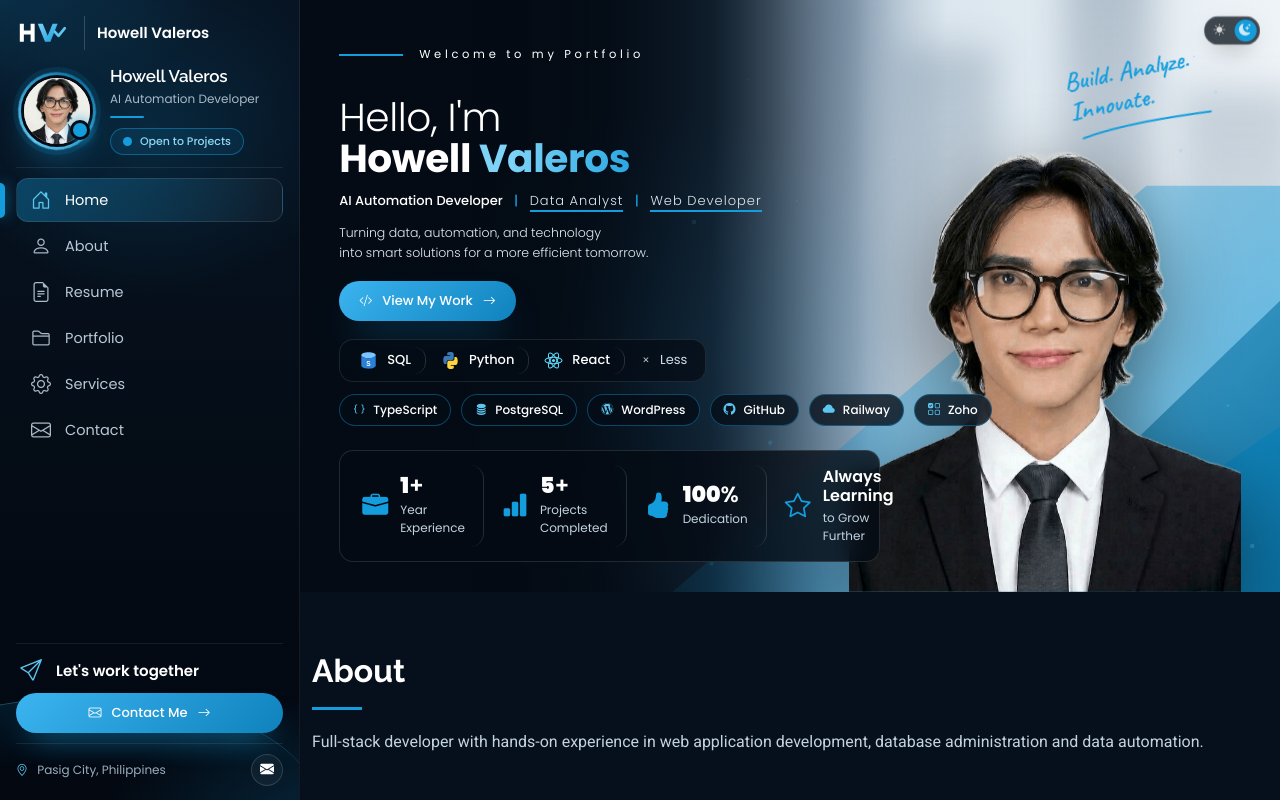
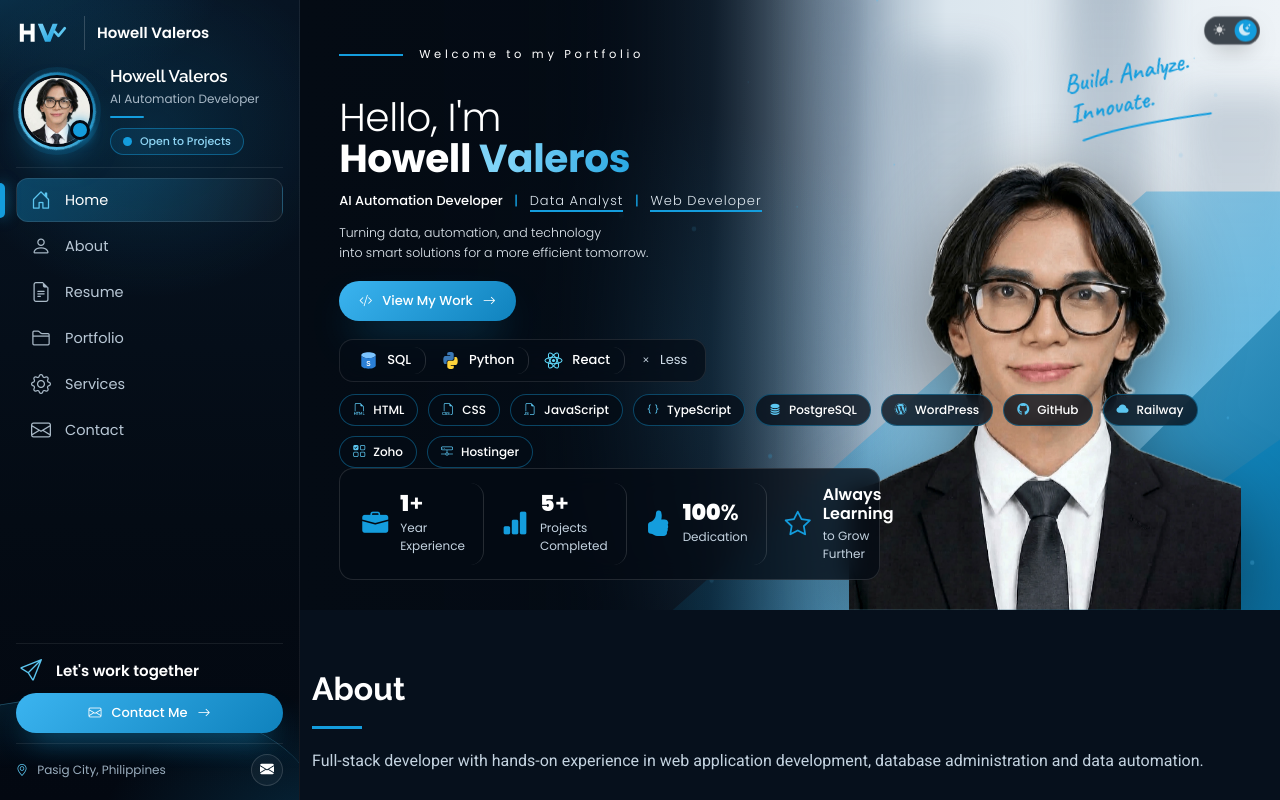
Before and after one commit to arcdesignconstructionservices-code/Howell-Portfolio-, a website: page index.html in a window 1280 px wide. Both pictures are taken after a click on the button "More". Shown: the top 800 px of the page. Drawn offline with Linux system fonts and the light colour scheme.

Commit message:
Add HTML, CSS, JavaScript and Hostinger to the tech chips
Co-Authored-By: Claude Sonnet 5.5 <noreply@anthropic.com>

```diff
--- a/assets/css/custom.css
+++ b/assets/css/custom.css
@@ -198,7 +198,7 @@ a { color: var(--accent-color); }
 .tech-bar .more i { transition: transform .3s; }
 .tech-bar .more[aria-expanded="true"] i { transform: rotate(45deg); }
 .tech-extra { list-style: none; display: flex; flex-wrap: wrap; gap: 10px; margin: 0; padding: 0; max-height: 0; opacity: 0; overflow: hidden; transition: max-height .5s, opacity .4s, margin .4s; }
-.tech-extra.open { max-height: 140px; opacity: 1; margin-top: 12px; }
+.tech-extra.open { max-height: 200px; opacity: 1; margin-top: 12px; }
 .tech-extra li { display: flex; align-items: center; gap: 8px; padding: 8px 16px; border-radius: 50px; background: rgba(5, 12, 22, .78); border: 1px solid rgba(20, 157, 221, .4); color: #fff; font: 500 13px var(--nav-font); backdrop-filter: blur(8px); transform: translateY(8px); transition: transform .35s, background .25s; }
 .tech-extra.open li { transform: none; }
 .tech-extra.open li:nth-child(2) { transition-delay: .05s; } .tech-extra.open li:nth-child(3) { transition-delay: .1s; }
--- a/index.html
+++ b/index.html
@@ -121,12 +121,16 @@
           <li class="more" id="techMore" role="button" tabindex="0" aria-expanded="false" aria-controls="techExtra"><i class="bi bi-plus"></i> More</li>
         </ul>
         <ul class="tech-extra" id="techExtra">
+          <li><i class="bi bi-filetype-html"></i>HTML</li>
+          <li><i class="bi bi-filetype-css"></i>CSS</li>
+          <li><i class="bi bi-filetype-js"></i>JavaScript</li>
           <li><i class="bi bi-braces"></i>TypeScript</li>
           <li><i class="bi bi-database-fill"></i>PostgreSQL</li>
           <li><i class="bi bi-wordpress"></i>WordPress</li>
           <li><i class="bi bi-github"></i>GitHub</li>
           <li><i class="bi bi-cloud-fill"></i>Railway</li>
           <li><i class="bi bi-ui-checks-grid"></i>Zoho</li>
+          <li><i class="bi bi-hdd-network"></i>Hostinger</li>
         </ul>
 
         <ul class="hero-stats">
```
